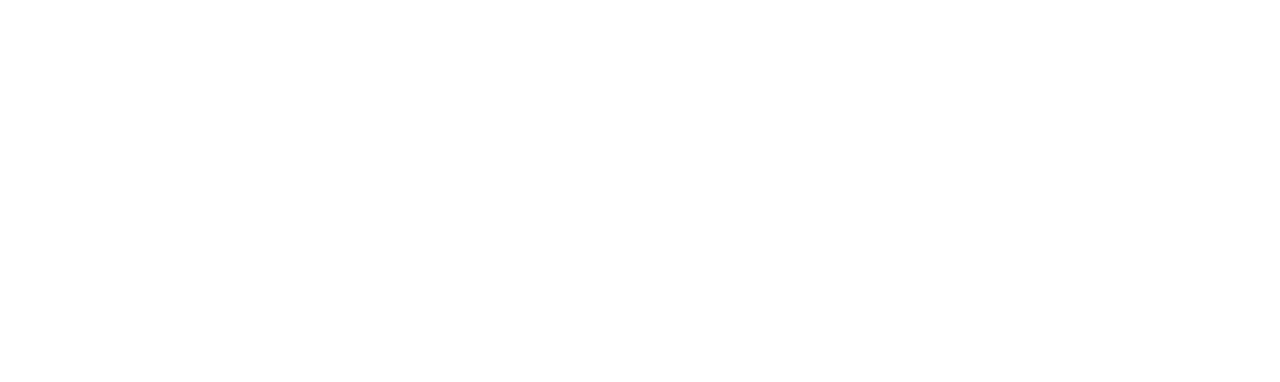
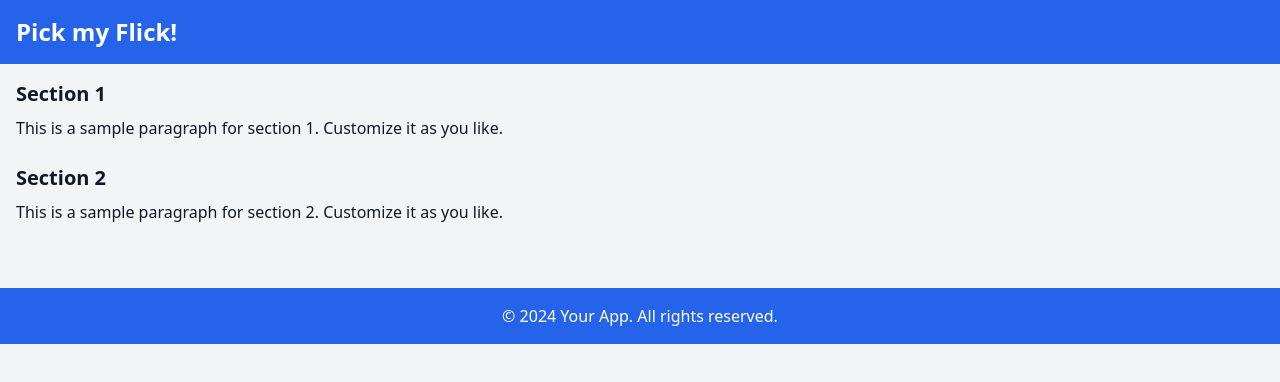
Before and after one commit to KateHanSta17/bootcamp-project1-group-2, a plain HTML site: page index.html in a window 1280 px wide. Drawn offline with nearby package versions, Linux system fonts and the light colour scheme.

Commit message:
Code init

```diff
--- a/index.html
+++ b/index.html
@@ -3,23 +3,25 @@
 <head>
     <meta charset="UTF-8">
     <meta name="viewport" content="width=device-width, initial-scale=1.0">
-    <title>Project #1 - Group 2</title>
+    <title>Pick-a-Flick</title>
+    <link href="https://cdn.jsdelivr.net/npm/tailwindcss@2.2.19/dist/tailwind.min.css" rel="stylesheet">
 </head>
-
-<!-- Main Body is here -->
-<body>
-    <!-- header goes here -->
-    <header>
-
+<body class="bg-gray-100 text-gray-900">
+    <header class="bg-blue-600 text-white p-4">
+        <h1 class="text-2xl font-bold">Pick my Flick!</h1>
     </header>
-<!-- Main content starts here -->
-    <main>
-
+    <main class="p-4">
+        <section class="mb-6">
+            <h2 class="text-xl font-semibold">Section 1</h2>
+            <p class="mt-2">This is a sample paragraph for section 1. Customize it as you like.</p>
+        </section>
+        <section class="mb-6">
+            <h2 class="text-xl font-semibold">Section 2</h2>
+            <p class="mt-2">This is a sample paragraph for section 2. Customize it as you like.</p>
+        </section>
     </main>
+    <footer class="bg-blue-600 text-white p-4 mt-6 text-center">
+        <p>&copy; 2024 Your App. All rights reserved.</p>
+    </footer>
 </body>
-
-<!-- Footer Starts Here -->
-<footer>
-</footer>
-
 </html>
```
